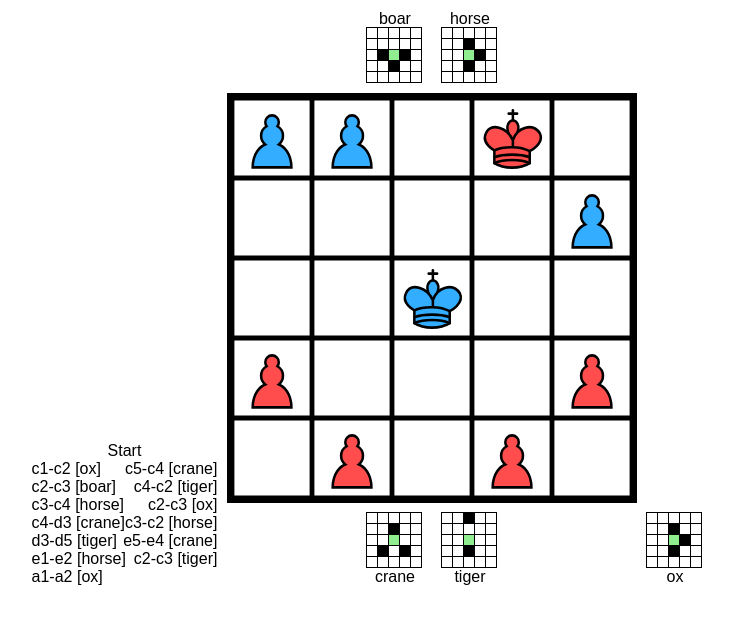
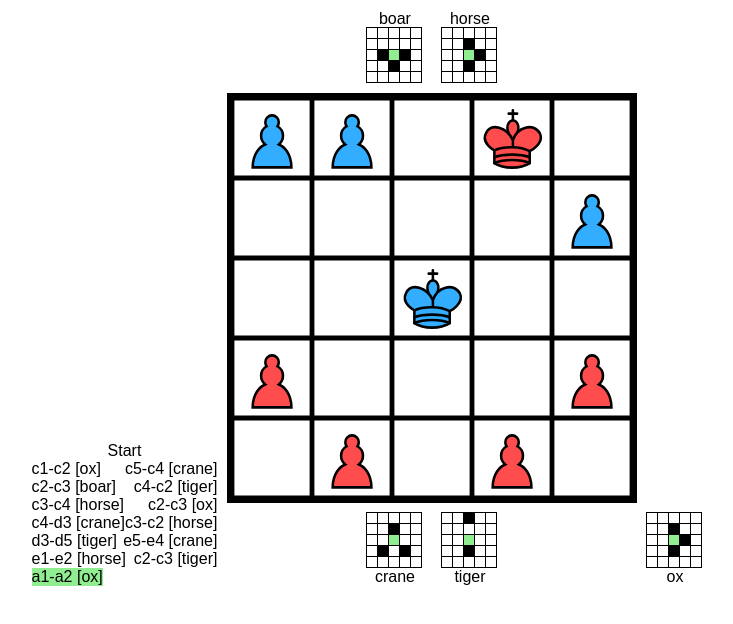
Before and after one commit to aduynstee/onitama-web, a React (Create React App) app in the folder frontend/oni-app/: page / in a window 1280 px wide. Shown: the top 624 px of the page, without its empty margins (273-1006 px from the left). Built offline with nearby package versions, Linux system fonts and the light colour scheme.

Commit message:
Fix selection highlighting

```diff
--- a/frontend/oni-app/src/App.css
+++ b/frontend/oni-app/src/App.css
@@ -62,7 +62,7 @@
 }
 
 .board-square.target {
-    background-color: red;
+    background-color: orange;
 }
 
 .board-square.highlight {
@@ -76,6 +76,10 @@
 .move-row {
     display: flex;
     justify-content: space-between;
+}
+
+.move-list .selected {
+    background-color: lightgreen;
 }
 
 .game-left, .game-center, .game-right {
```
